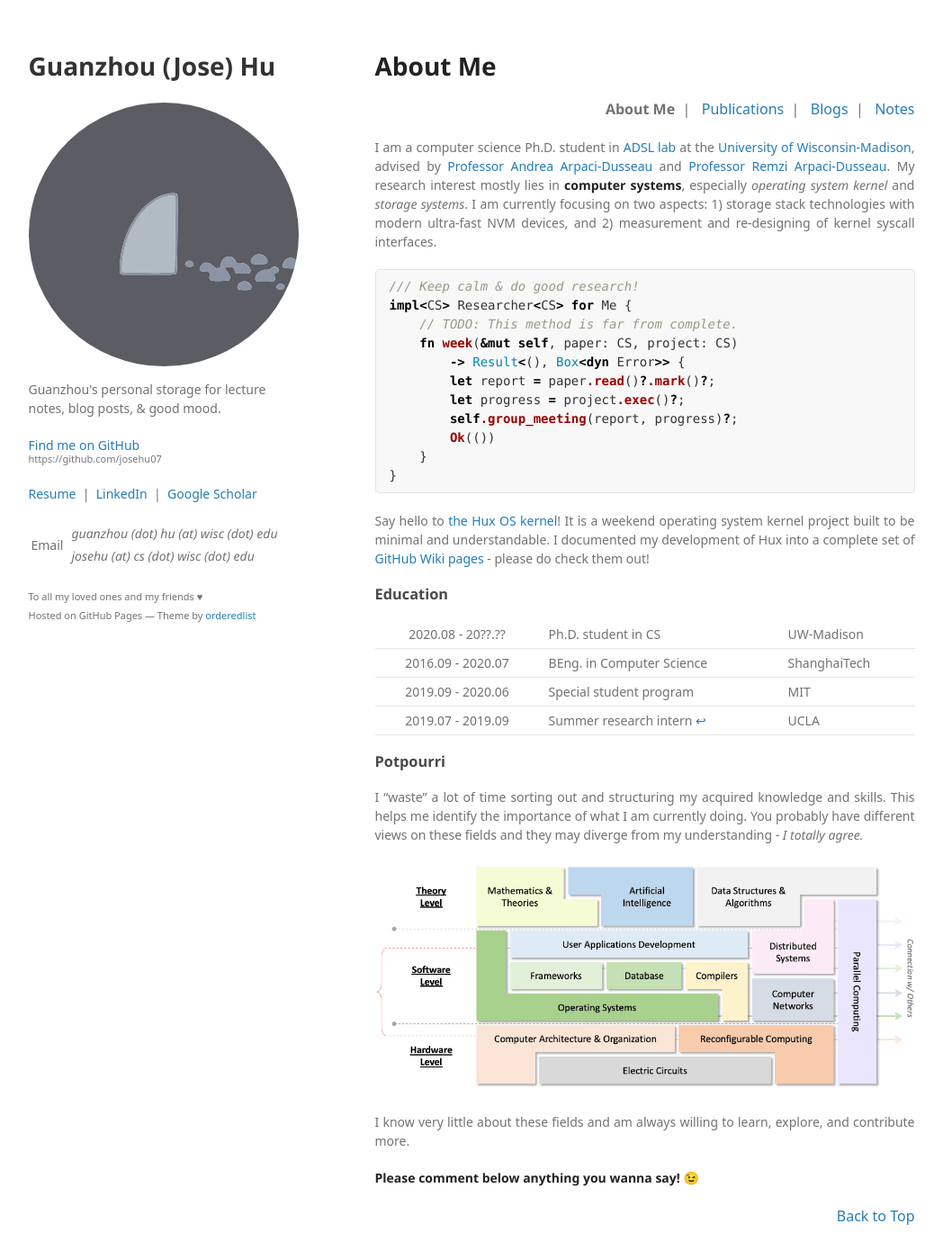
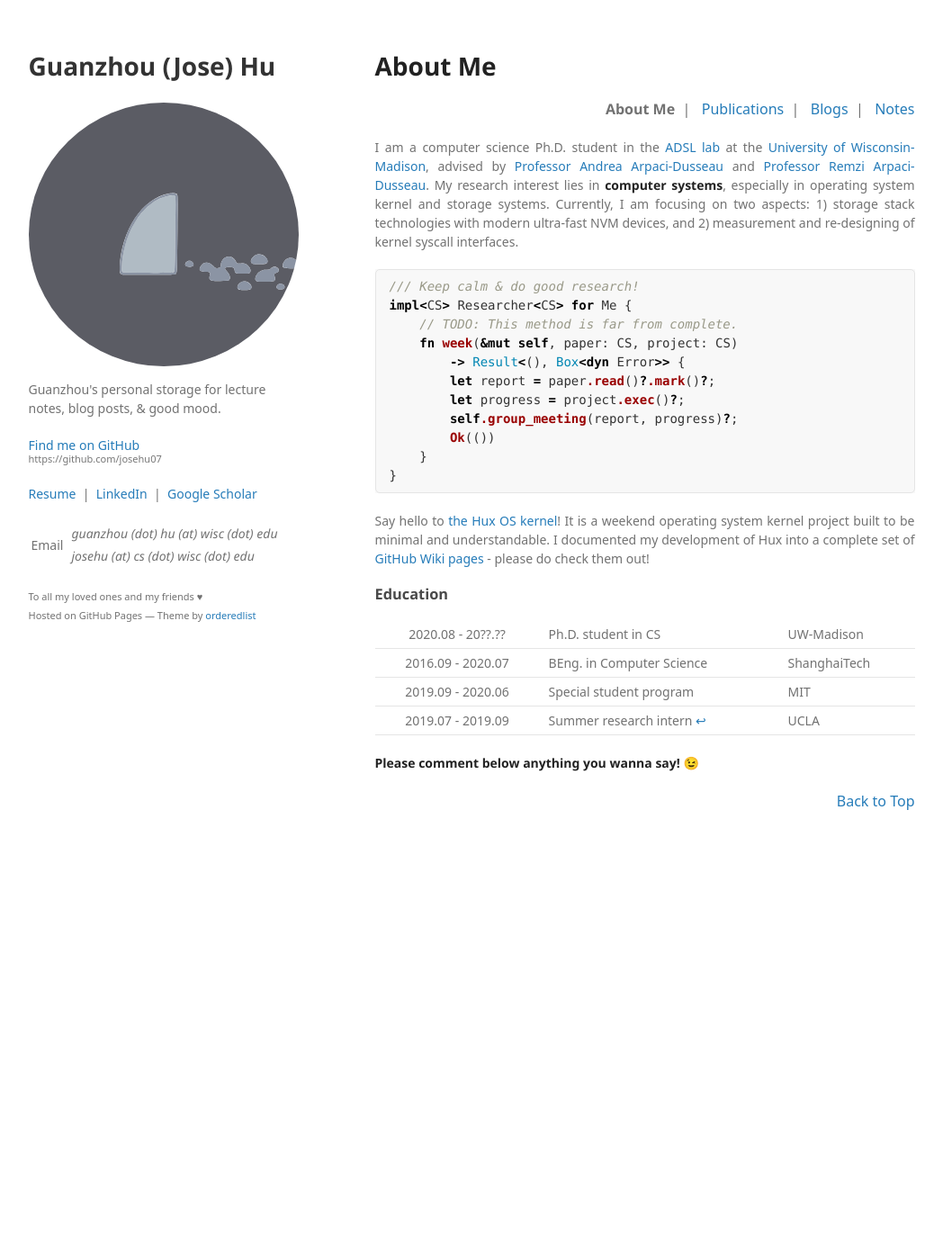
Before and after one commit to josehu07/josehu07.github.io, a Jekyll site: the page built from index.md, in a window 1280 px wide and 1400 px high. Shown: the whole window at 90% size, without its empty margins (116-1164 px from the left). Built offline with Jekyll 4.4.1, drawn with Linux system fonts in a browser that asks for light colours; some web fonts are replaced; a script that is not in the unit is left out; comment, search, counter and statistics services are not loaded.

Commit message:
minor updates to index page

````diff
--- a/index.md
+++ b/index.md
@@ -13,7 +13,7 @@
   <a href="/notes.html">Notes</a>
 </p>
 
-I am a computer science Ph.D. student in [ADSL lab](https://research.cs.wisc.edu/adsl/) at the [University of Wisconsin-Madison](https://www.wisc.edu/), advised by [Professor Andrea Arpaci-Dusseau](http://pages.cs.wisc.edu/~dusseau/) and [Professor Remzi Arpaci-Dusseau](http://pages.cs.wisc.edu/~remzi/). My research interest mostly lies in **computer systems**, especially *operating system kernel* and *storage systems*. I am currently focusing on two aspects: 1) storage stack technologies with modern ultra-fast NVM devices, and 2) measurement and re-designing of kernel syscall interfaces.
+I am a computer science Ph.D. student in the [ADSL lab](https://research.cs.wisc.edu/adsl/) at the [University of Wisconsin-Madison](https://www.wisc.edu/), advised by [Professor Andrea Arpaci-Dusseau](http://pages.cs.wisc.edu/~dusseau/) and [Professor Remzi Arpaci-Dusseau](http://pages.cs.wisc.edu/~remzi/). My research interest lies in **computer systems**, especially in operating system kernel and storage systems. Currently, I am focusing on two aspects: 1) storage stack technologies with modern ultra-fast NVM devices, and 2) measurement and re-designing of kernel syscall interfaces.
 
 ```rust
 /// Keep calm & do good research!
@@ -58,6 +58,7 @@
   </tbody>
 </table>
 
+<!--
 ### Potpourri
 
 I "waste" a lot of time sorting out and structuring my acquired knowledge and skills. This helps me identify the importance of what I am currently doing. You probably have different views on these fields and they may diverge from my understanding - *I totally agree.*
@@ -65,6 +66,7 @@
 ![Fields](/assets/img/knowledge-graph.png)
 
 I know very little about these fields and am always willing to learn, explore, and contribute more.
+-->
 
 
 <p><strong>Please comment below anything you wanna say! 😉</strong></p>
````
